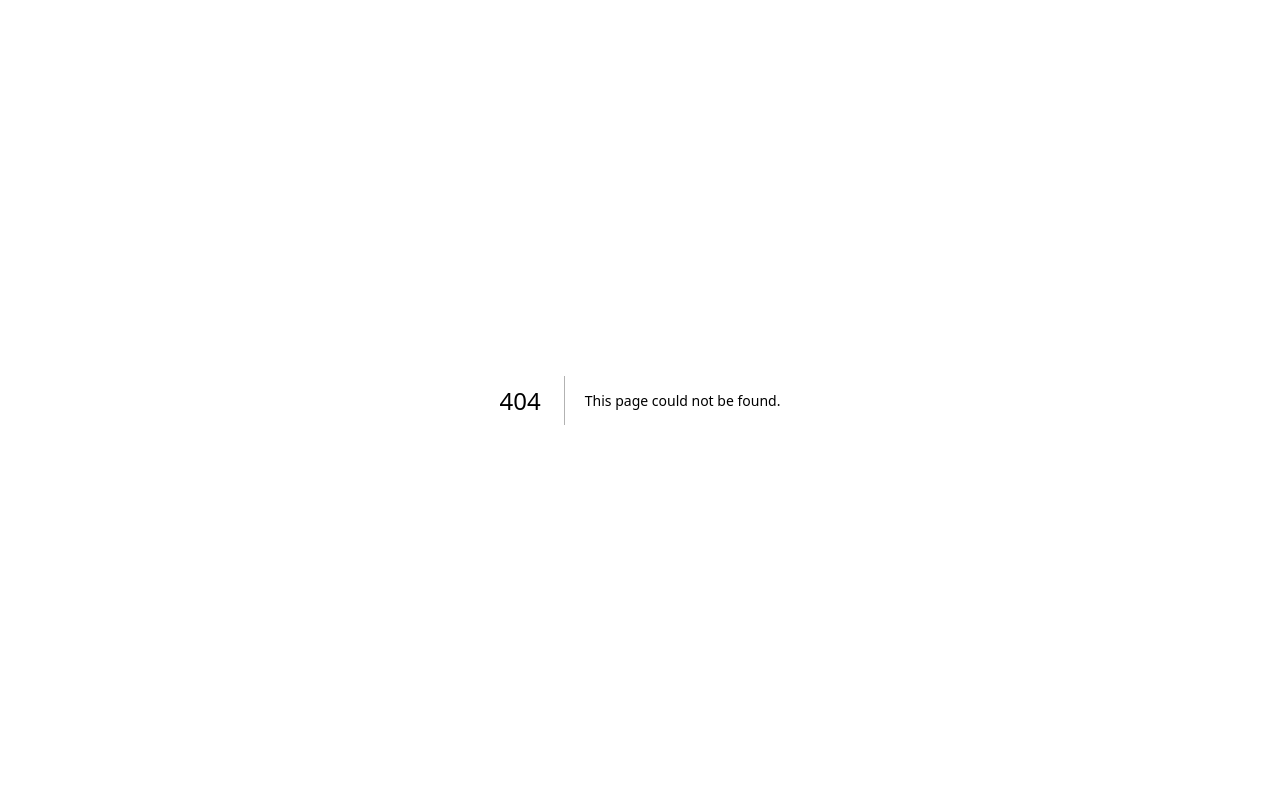
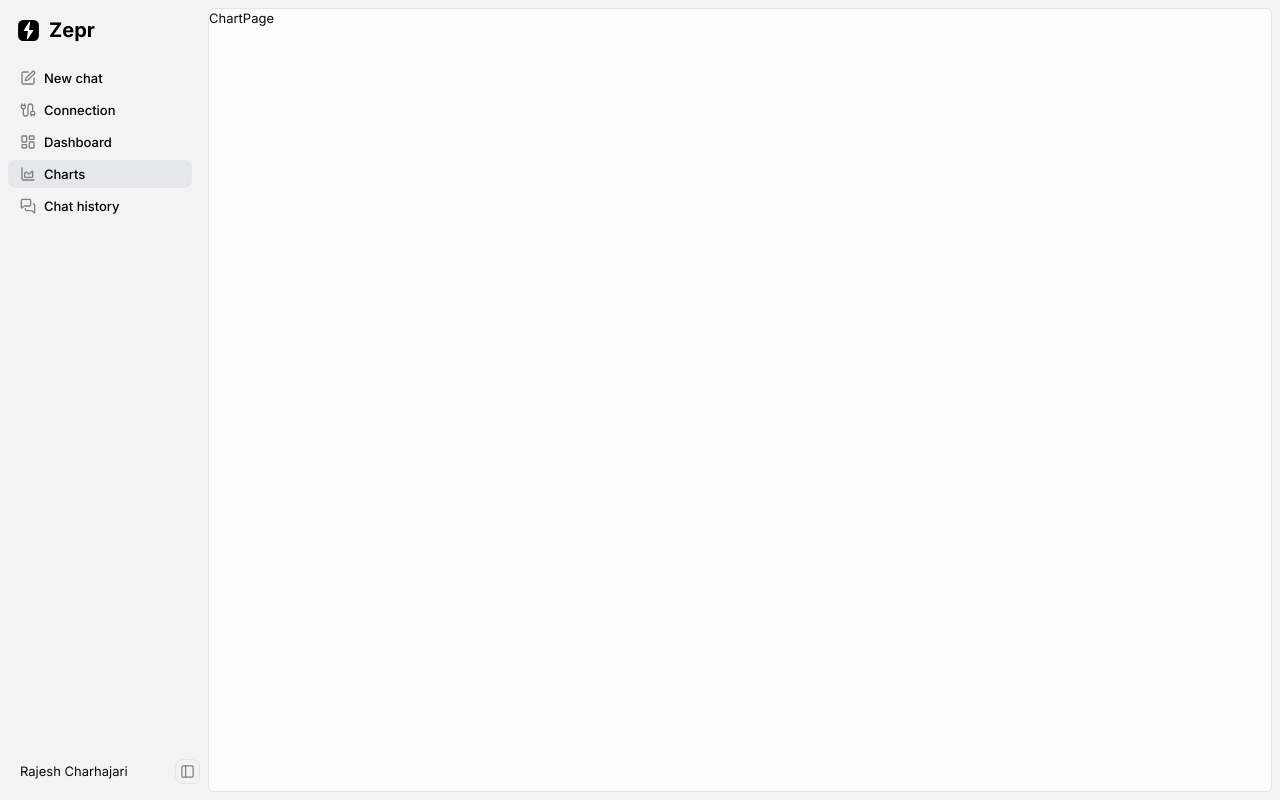
Before and after one commit to rajeshrc12/zepr, a Next.js app: page /chart in a window 1280 px wide. Before the commit this address had no page. Built offline with nearby package versions, Linux system fonts and the light colour scheme.

Commit message:
pages added

```diff
--- /dev/null
+++ b/app/(auth)/chart/page.tsx
@@ -0,0 +1,7 @@
+import React from "react";
+
+const ChartPage = () => {
+  return <div>ChartPage</div>;
+};
+
+export default ChartPage;
--- a/app/(auth)/chat/page.tsx
+++ b/app/(auth)/chat/page.tsx
@@ -1,18 +1,15 @@
 "use client";
-import { useUser } from "@/hooks/useUser";
 import { SendHorizontal } from "lucide-react";
 import React from "react";
 
 const ChatPage = () => {
-  const { data: user } = useUser();
-
   return (
     <div className="flex flex-col h-full">
       <div className="border-b p-2">Home</div>
       <div className="flex-1 flex justify-center items-center">
         <div className="flex flex-col gap-5 w-[60%]">
           <div className="text-3xl flex flex-col justify-center items-center">
-            <div>Good afternoon, {user?.name}</div>
+            <div>Good afternoon, Rajesh Charhajari</div>
             <div className="text-[#575859]">How can I help you today?</div>
           </div>
           <div className="flex flex-col bg-white shadow border rounded-md p-4 gap-4">
--- /dev/null
+++ b/app/(auth)/dashboard/page.tsx
@@ -0,0 +1,7 @@
+import React from "react";
+
+const DashboardPage = () => {
+  return <div>DashboardPage</div>;
+};
+
+export default DashboardPage;
--- /dev/null
+++ b/app/(auth)/history/page.tsx
@@ -0,0 +1,7 @@
+import React from "react";
+
+const ChatHistoryPage = () => {
+  return <div>ChatHistoryPage</div>;
+};
+
+export default ChatHistoryPage;
--- /dev/null
+++ b/components/active-link.tsx
@@ -0,0 +1,39 @@
+"use client";
+import Link from "next/link";
+import { usePathname } from "next/navigation";
+import { Button } from "@/components/ui/button";
+import { cn } from "@/lib/utils";
+import { LucideIcon } from "lucide-react";
+
+interface ActiveLinkProps {
+  href: string;
+  value: string;
+  showMenu: boolean;
+  Icon: LucideIcon;
+}
+
+export default function ActiveLink({
+  href,
+  value,
+  Icon,
+  showMenu,
+}: ActiveLinkProps) {
+  const pathname = usePathname();
+  const isActive = pathname.includes(href);
+  return (
+    <Link href={href} passHref>
+      <Button
+        key={value}
+        variant={"ghost"}
+        className={cn(
+          "hover:bg-gray-200 flex justify-start items-center gap-2 h-7 p-0 m-0 text-black",
+          isActive && "bg-gray-200",
+          showMenu ? "w-full" : "w-auto"
+        )}
+      >
+        <Icon color="gray" />
+        {showMenu && <span className="hidden md:inline">{value}</span>}
+      </Button>
+    </Link>
+  );
+}
--- a/components/sidebar.tsx
+++ b/components/sidebar.tsx
@@ -1,56 +1,49 @@
 "use client";
 import React, { useState } from "react";
-import { Button } from "@/components/ui/button";
-import { SquarePen, Cable, MessagesSquare, PanelLeft } from "lucide-react";
 import Logo from "@/components/icons/logo";
 import { cn } from "@/lib/utils";
+import { PanelLeft } from "lucide-react";
+import { MENU } from "@/constants/sidebar";
+import ActiveLink from "./active-link";
 
 const Sidebar = () => {
-  const [hideMenu, setHideMenu] = useState(false);
+  const [showMenu, setShowMenu] = useState(true);
   return (
     <div
       className={cn(
-        "flex flex-col py-4 gap-5",
-        hideMenu ? "w-[45px]" : "w-[200px]"
+        showMenu ? "hidden md:w-[200px]" : "w-[45px]",
+        "flex flex-col py-4 gap-5"
       )}
     >
       <div className="flex gap-2 px-4 items-center">
         <div>
           <Logo size="25" />
         </div>
-        {!hideMenu && <div className="text-black font-bold text-xl">Zepr</div>}
+        {showMenu && (
+          <div className="text-black font-bold text-xl hidden md:block">
+            Zepr
+          </div>
+        )}
       </div>
       <div className="flex-1 flex flex-col px-2 gap-1">
-        <Button
-          variant={"ghost"}
-          className="hover:bg-gray-200 flex justify-start items-center gap-2 h-7 p-0 m-0 w-full text-black"
-        >
-          <SquarePen color="gray" />
-          {!hideMenu && <span>New chat</span>}
-        </Button>
-        <Button
-          variant={"ghost"}
-          className="hover:bg-gray-200 flex justify-start items-center gap-2 h-7 p-0 m-0 w-full text-black"
-        >
-          <Cable color="gray" />
-          {!hideMenu && <span>Connection</span>}
-        </Button>
-        <Button
-          variant={"ghost"}
-          className="hover:bg-gray-200 flex justify-start items-center gap-2 h-7 p-0 m-0 w-full text-black"
-        >
-          <MessagesSquare color="gray" />
-          {!hideMenu && <span>Chat history</span>}
-        </Button>
+        {MENU.map((m) => (
+          <ActiveLink
+            showMenu={showMenu}
+            key={m.value}
+            value={m.value}
+            Icon={m.icon}
+            href={m.href}
+          />
+        ))}
       </div>
       <div className="flex justify-between items-center pl-5">
-        {!hideMenu && <div>Rajesh Charhajari</div>}
-        <div className="border rounded-md p-1">
+        {showMenu && <div className="hidden md:block">Rajesh Charhajari</div>}
+        <div className="border rounded-md p-1 hidden md:block">
           <PanelLeft
             size={15}
             color="gray"
             className="cursor-pointer"
-            onClick={() => setHideMenu(!hideMenu)}
+            onClick={() => setShowMenu(!showMenu)}
           />
         </div>
       </div>
--- /dev/null
+++ b/constants/sidebar.ts
@@ -0,0 +1,35 @@
+import {
+  SquarePen,
+  Cable,
+  MessagesSquare,
+  LayoutDashboard,
+  ChartArea,
+} from "lucide-react";
+
+export const MENU = [
+  {
+    value: "New chat",
+    href: "/chat",
+    icon: SquarePen,
+  },
+  {
+    value: "Connection",
+    href: "/connection",
+    icon: Cable,
+  },
+  {
+    value: "Dashboard",
+    href: "/dashboard",
+    icon: LayoutDashboard,
+  },
+  {
+    value: "Charts",
+    href: "/chart",
+    icon: ChartArea,
+  },
+  {
+    value: "Chat history",
+    href: "/history",
+    icon: MessagesSquare,
+  },
+];
```
Also changed, not shown: middleware1.ts (renamed from middleware.ts).
